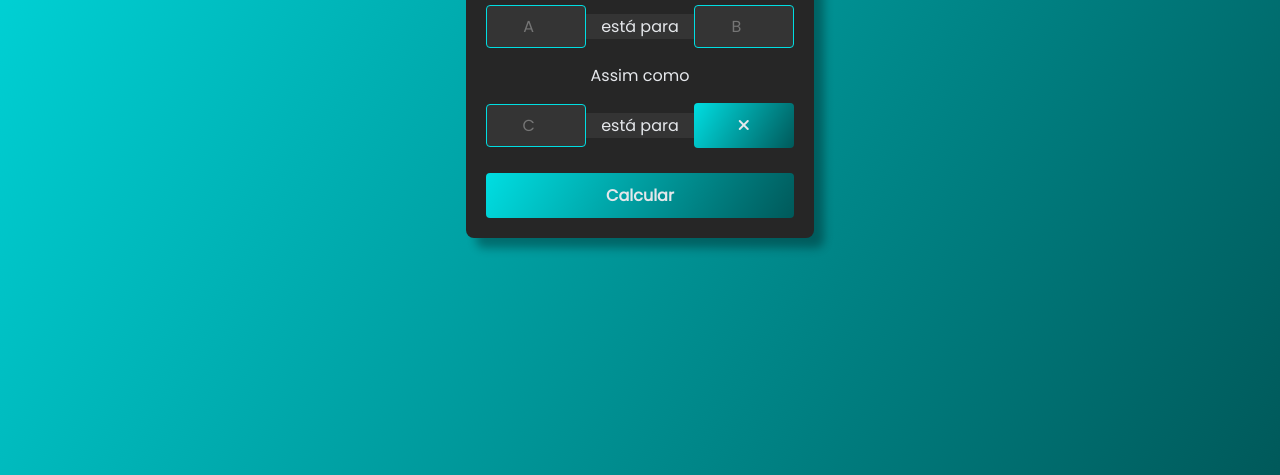
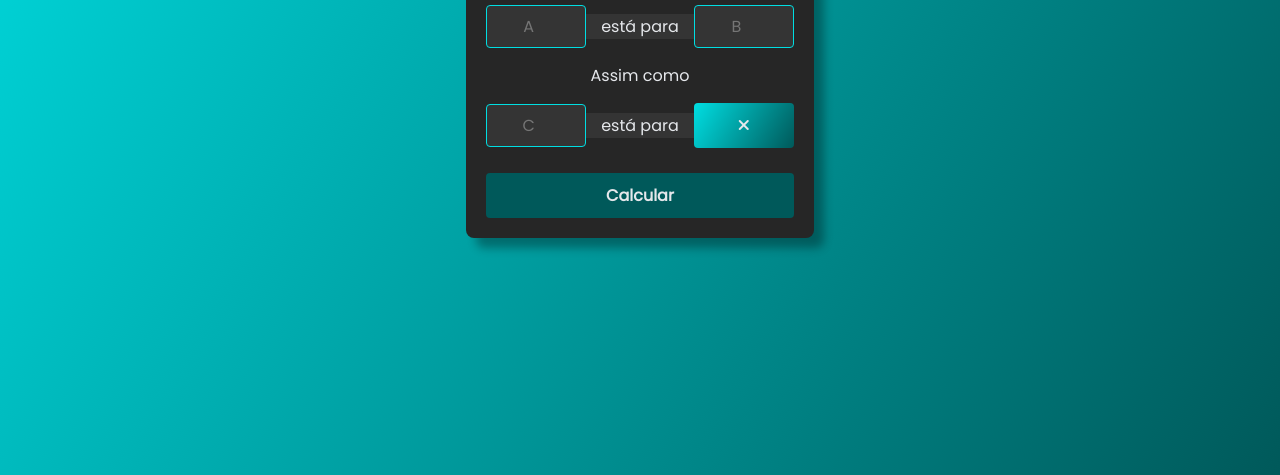
Before and after one commit to mariantonyaf/projeto-regradetres, a plain HTML site: page index.html in a window 1280 px wide. In both pictures the pointer is over the button "Calcular". Shown: the part 325-800 px from the top of the page. Drawn offline with Linux system fonts and the light colour scheme.

Commit message:
Update style.css

```diff
--- a/src/css/style.css
+++ b/src/css/style.css
@@ -87,9 +87,9 @@ body{
     font-weight: 600;
     cursor: pointer;
     width: 100%;
-    transition: background-color .5s ease;
+    transition: background .5s ease;
 }
 
-#calculate:hover{
-    background-color: var(--color-primary-2);
+#calculate:hover {
+    background: var(--color-primary-2);
 }
```
